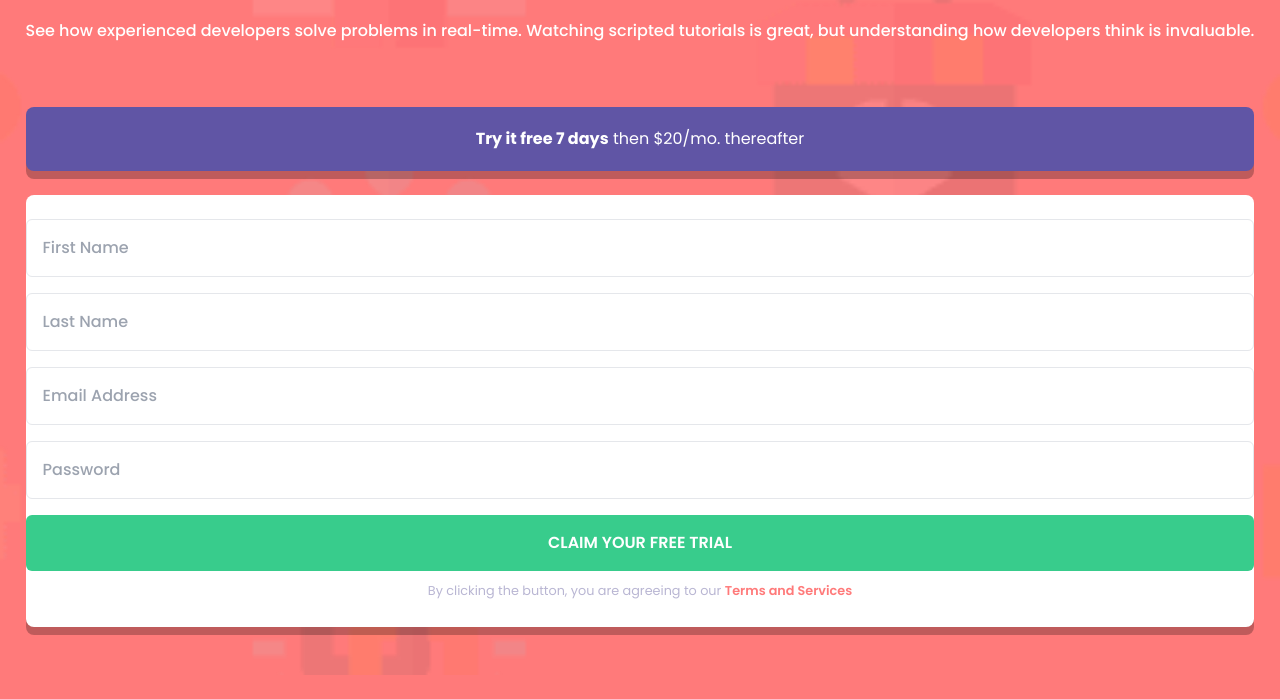
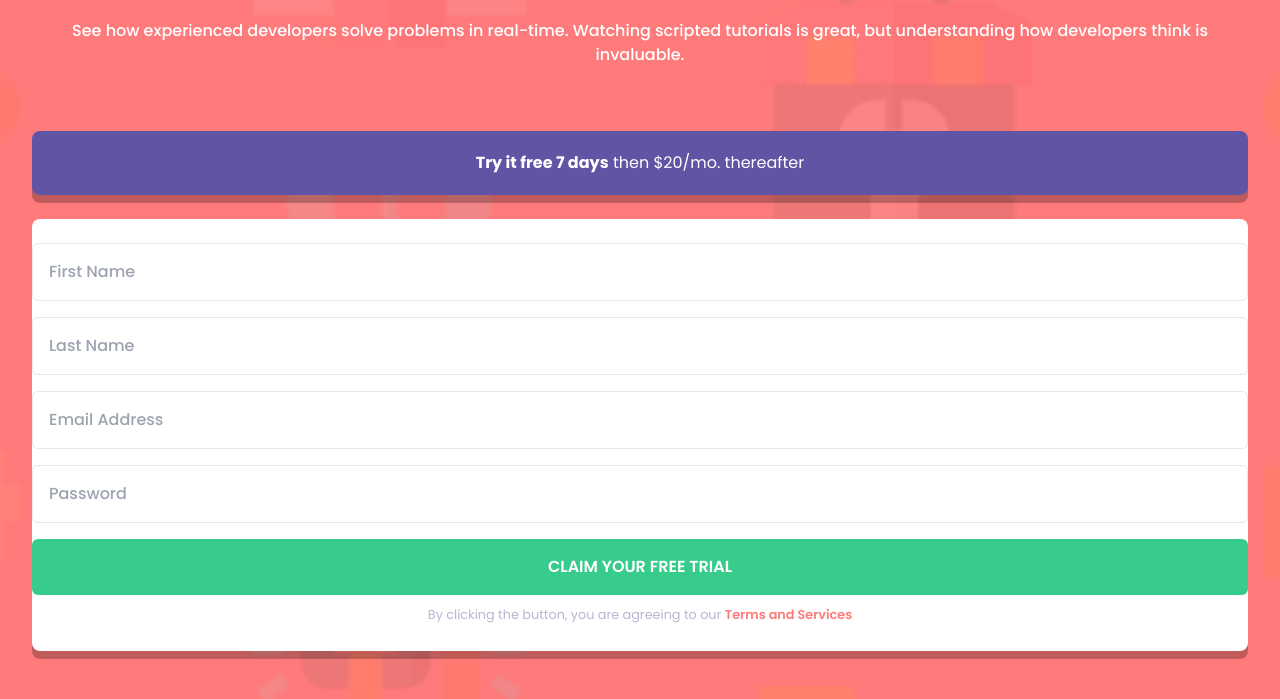
Before and after one commit to ferdinandoaspro/intro-sign-up, a website: page index.html in a window 1280 px wide. Shown: the part 137-836 px from the top of the page. Before the commit the page ends 812 px from the top, so only its background shows below. Drawn offline with Linux system fonts and the light colour scheme.

Commit message:
update index.html

```diff
--- a/index.html
+++ b/index.html
@@ -10,8 +10,8 @@
   <link href="https://fonts.googleapis.com/css2?family=Poppins:wght@400;500;600;700&display=swap" rel="stylesheet">
   <title>Frontend Mentor | Intro component with sign up form</title>
 </head>
-<body class="min-h-screen max-w-full bg-mobile bg-cover bg-no-repeat bg-red grid place-items-center font-poppins box-border">
-  <main class="flex flex-col text-white gap-y-16 pt-24 pb-12">
+<body class="min-h-screen max-w-full bg-mobile bg-cover bg-origin-content bg-no-repeat bg-red grid place-items-center font-poppins box-border">
+  <main class="flex flex-col text-white gap-y-16 px-8 pt-24 pb-12">
     <div class="text-center flex flex-col gap-y-6">
       <h1 class="text-3xl font-bold">Learn to code by watching others</h1>
       <p class="font-medium">See how experienced developers solve problems in real-time. Watching scripted tutorials is great,
```
Also changed, not shown: dist/output.css.
